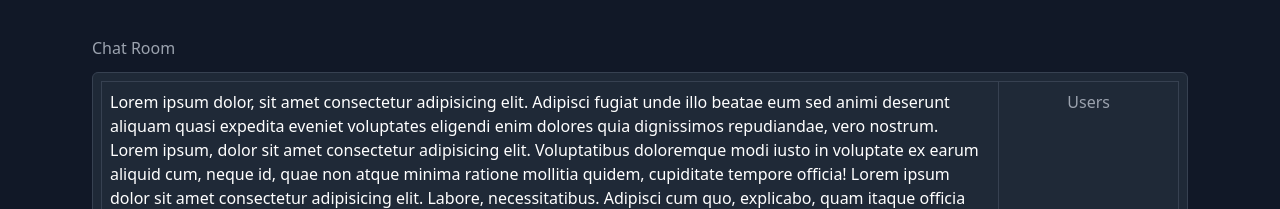
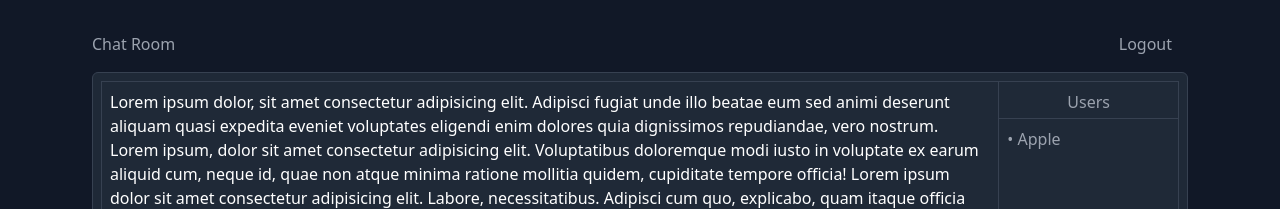
Before and after one commit to PeterSYoo/chatroom-frontend-vite-tailwind, a React (Vite) app: page /chat in a window 1280 px wide. Shown: the top 209 px of the page. Built offline with nearby package versions, Linux system fonts and the light colour scheme; no server answers.

Commit message:
style: Styles logout button and styles user list.

```diff
--- a/src/pages/Chat.tsx
+++ b/src/pages/Chat.tsx
@@ -31,8 +31,11 @@ const Chat = ({ room, username, socket }: Socket) => {
         <div className="w-full h-full px-20 py-20 flex flex-col justify-center items-center">
           <div className="w-full h-full flex flex-col p-3 gap-5 justify-center">
             {/* Header */}
-            <div className="h-4">
+            <div className="h-4 w-full flex justify-between items-center">
               <p className="text-gray-400">Chat Room</p>
+              <button className="text-gray-400 hover:text-white px-4 py-1">
+                Logout
+              </button>
             </div>
             {/* Grid Container */}
             <div className="border border-gray-700 p-2 grid grid-cols-12 h-full bg-gray-800 rounded-md">
@@ -82,8 +85,13 @@ const Chat = ({ room, username, socket }: Socket) => {
                 aperiam culpa voluptatibus architecto itaque nisi est officiis,
                 voluptatum nesciunt suscipit quas harum?
               </div>
-              <div className="col-start-11 col-span-2 border-r border-b border-t border-gray-700 p-2 text-gray-400 flex justify-center">
-                Users
+              <div className="col-start-11 col-span-2 border-r border-b border-t border-gray-700 text-gray-400 flex justify-center">
+                <div className="w-full flex flex-col">
+                  <div className="w-full border-b border-gray-700 h-fit flex justify-center pt-2 pb-1">
+                    Users
+                  </div>
+                  <div className="py-2 px-2">&#x2022; Apple</div>
+                </div>
               </div>
             </div>
             {/* Chat Footer */}
```
